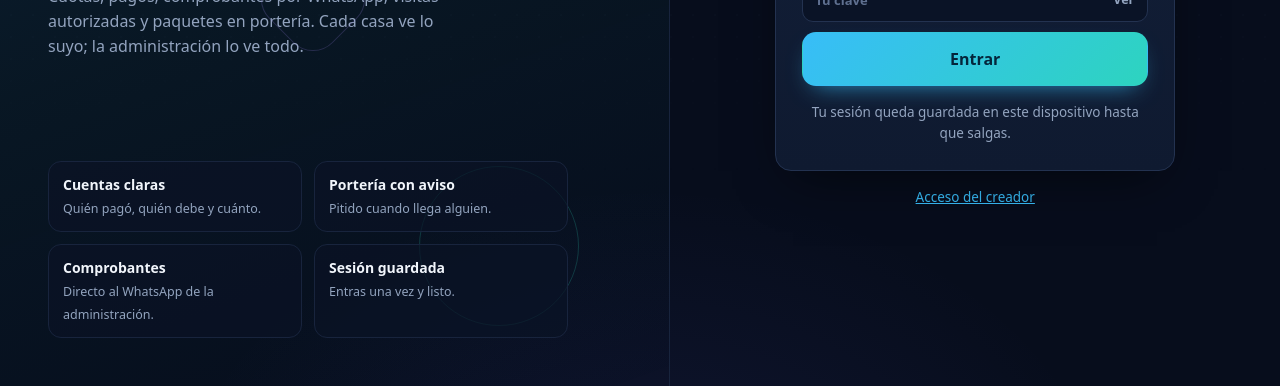
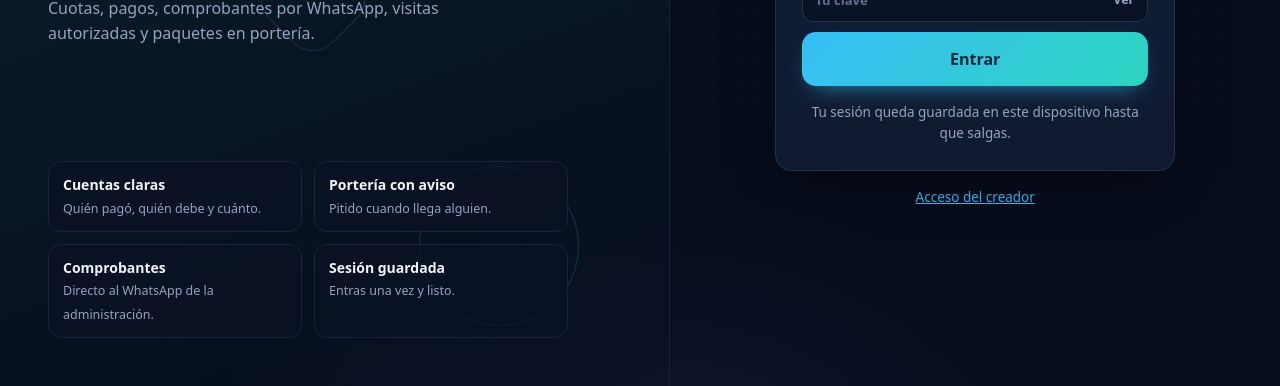
Before and after one commit to Jesusking112/Jesusking112.github.io, a plain HTML site: page 006/006_inicio.html in a window 1280 px wide. Shown: the part 414-800 px from the top of the page. Drawn offline with Linux system fonts and the light colour scheme.

Commit message:
Update 006_inicio.html

```diff
--- a/006/006_inicio.html
+++ b/006/006_inicio.html
@@ -20,7 +20,7 @@
       </div>
       <div>
         <h1 id="t-hero">Tu conjunto, <em>en orden</em> y sin papeles.</h1>
-        <p>Cuotas, pagos, comprobantes por WhatsApp, visitas autorizadas y paquetes en portería. Cada casa ve lo suyo; la administración lo ve todo.</p>
+        <p>Cuotas, pagos, comprobantes por WhatsApp, visitas autorizadas y paquetes en portería.</p>
       </div>
       <div class="rasgos">
         <div class="rasgo"><b>Cuentas claras</b><span>Quién pagó, quién debe y cuánto.</span></div>
```
